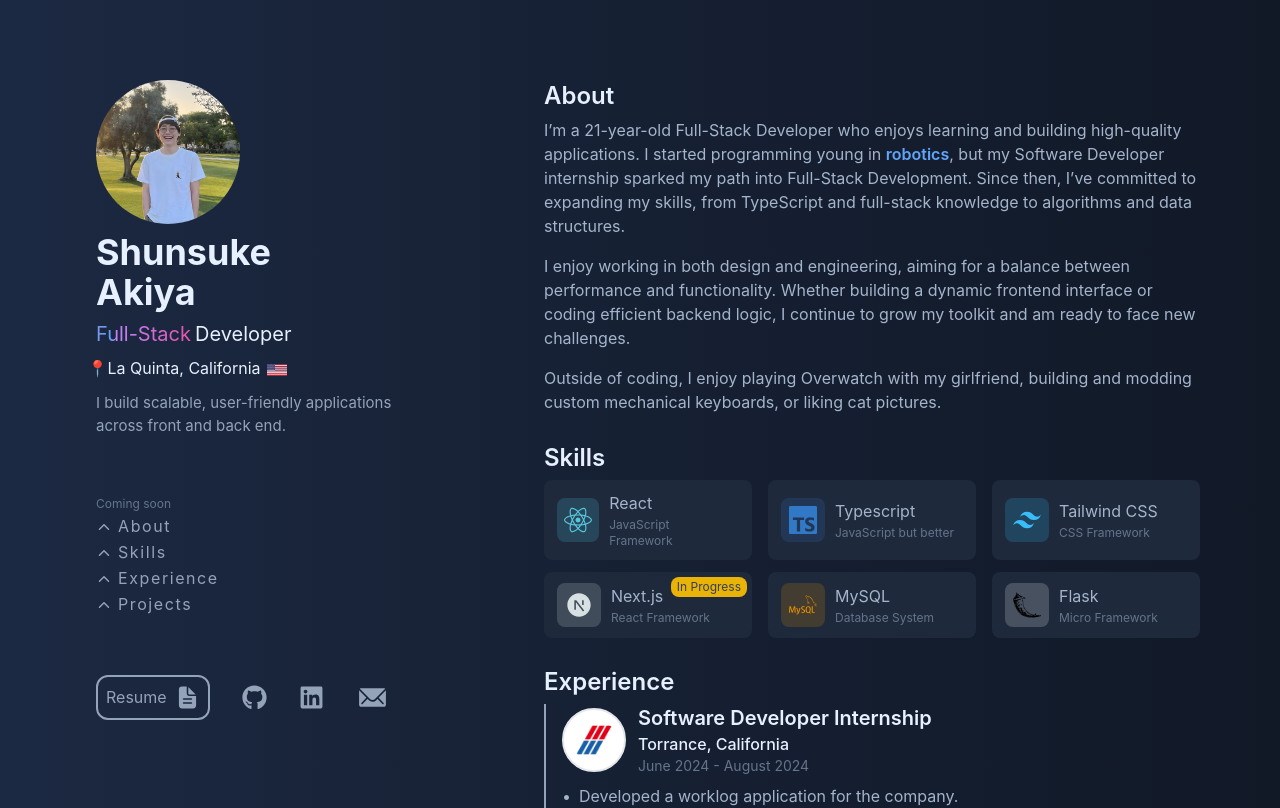
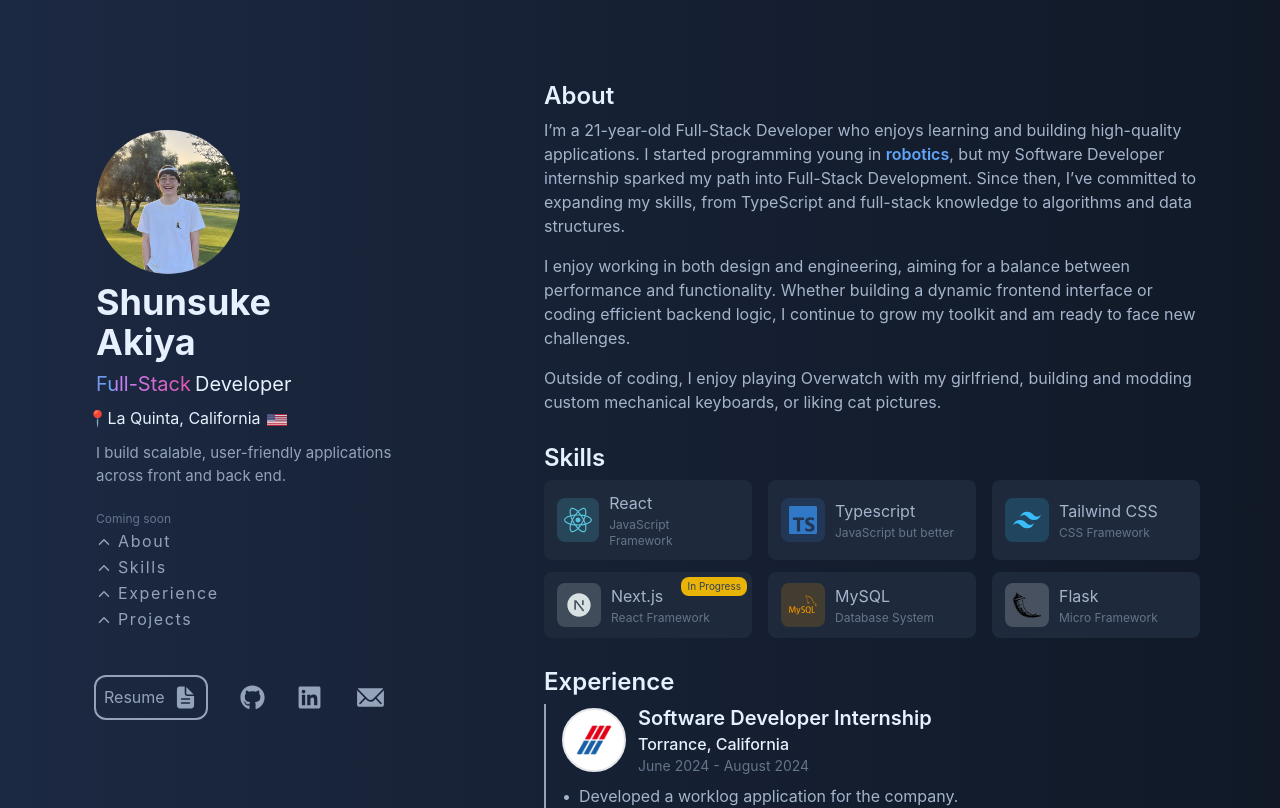
Before and after one commit to shunakiya/portfolio, a React (Vite) app: page / in a window 1280 px wide. Shown: the top 808 px of the page. Built offline with nearby package versions, Linux system fonts and the light colour scheme.

Commit message:
slightly suitable for mobile

```diff
--- a/src/App.tsx
+++ b/src/App.tsx
@@ -22,13 +22,13 @@ export default function App() {
       clearTimeout(firstTimer);
       clearTimeout(secondTimer);
     };
-  });
+  }, []);
 
   return (
     <div className="bg-gradient-to-r from-[#1c2942] via-[#162033] to-[#111927] min-h-screen">
       <div className="flex flex-col lg:flex-row gap-8 lg:gap-44 mx-auto min-h-screen max-w-screen-xl px-6 py-8 md:px-12 md:py-20 lg:px-24 lg:py-0">
         {/* left side info */}
-        <div className="w-full lg:w-1/4 lg:sticky lg:top-0 lg:h-screen">
+        <div className="w-full lg:w-1/4 lg:sticky lg:top-0 lg:h-screen sm:h-fit">
           <div className="lg:sticky lg:top-24">
             <div
               className={`transition-all ease-out duration-[800ms] ${
--- a/src/components/PersonalInfo.tsx
+++ b/src/components/PersonalInfo.tsx
@@ -26,7 +26,7 @@ export default function PersonalInfo() {
   };
 
   return (
-    <div className="py-20 h-screen flex flex-col sticky top-0">
+    <div className="py-4 sm:py-6 md:py-8 lg:py-20 flex flex-col sticky gap-6 top-0">
       <div className="flex flex-col">
         <div>
           <img src={pfp} className="w-36 h-36 rounded-full mb-2" />
@@ -57,7 +57,7 @@ export default function PersonalInfo() {
       </div>
 
       {/* nav buttons */}
-      <div className="flex flex-col items-start tracking-widest my-auto gap-0.5">
+      <div className="flex-col items-start tracking-widest my-auto gap-0.5 sm:flex md:flex hidden">
         <p className="text-xs text-slate-500 tracking-normal">Coming soon</p>
         {/* about */}
         <div className="text-slate-400">
@@ -77,7 +77,6 @@ export default function PersonalInfo() {
             </p>
           </button>
         </div>
-
         {/* skills */}
         <div className="text-slate-400">
           <button
@@ -96,7 +95,6 @@ export default function PersonalInfo() {
             </p>
           </button>
         </div>
-
         {/* experience */}
         <div className="text-slate-400">
           <button
@@ -115,7 +113,6 @@ export default function PersonalInfo() {
             </p>
           </button>
         </div>
-
         {/* projects */}
         <div className="text-slate-400">
           <button
@@ -135,9 +132,8 @@ export default function PersonalInfo() {
           </button>
         </div>
       </div>
-
       {/* socials */}
-      <div className="flex items-center bottom-0 text-slate-400">
+      <div className="flex items-center bottom-0 text-slate-400 sm:mt-5 sm:-ml-0.5">
         <div className="flex space-x-8 items-center">
           {/* resume */}
           <button
--- a/src/components/Skills.tsx
+++ b/src/components/Skills.tsx
@@ -65,7 +65,7 @@ export default function Skills() {
             </p>
           </div>
 
-          <div className="absolute top-1 right-1 bg-yellow-500 text-xs text-slate-700 px-1.5 py-0.5 rounded-lg">
+          <div className="absolute top-1 right-1 bg-yellow-500 text-[10px] text-slate-700 px-1.5 py-0.5 rounded-lg">
             In Progress
           </div>
         </div>
```
